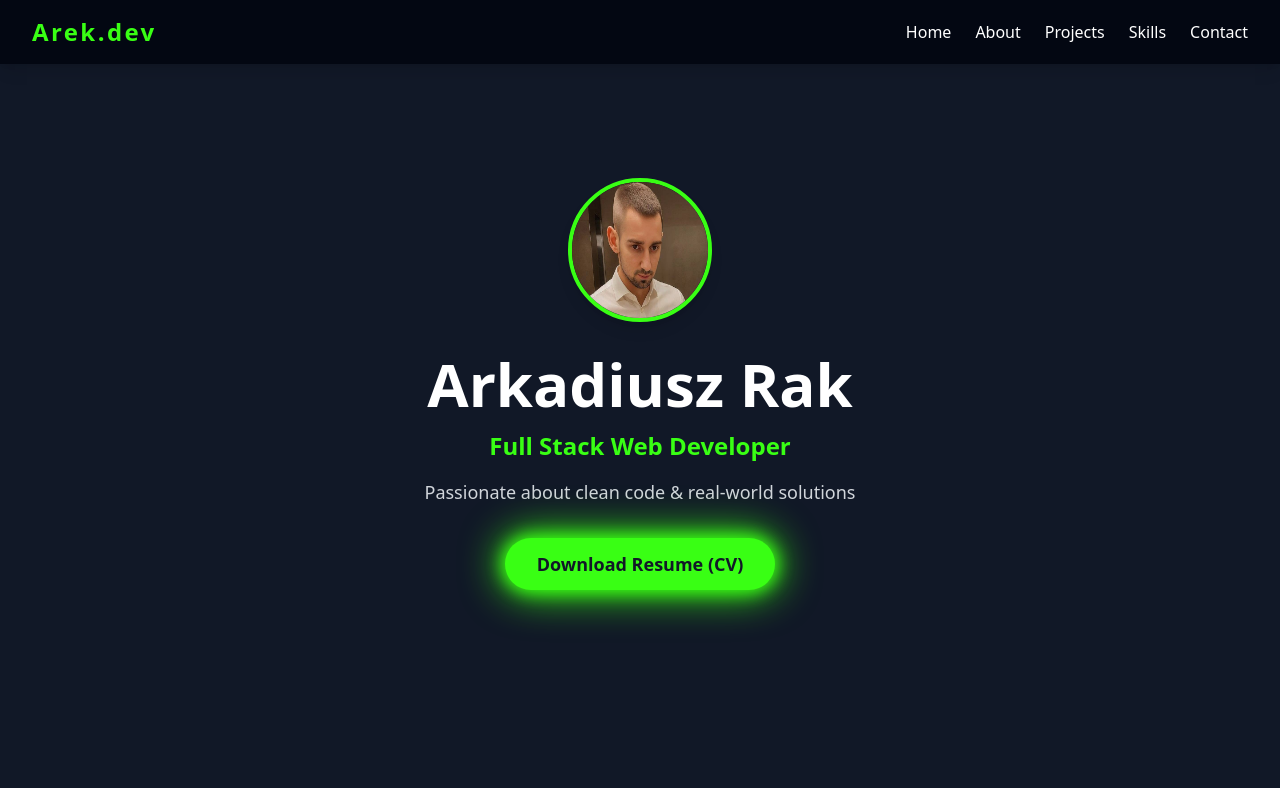
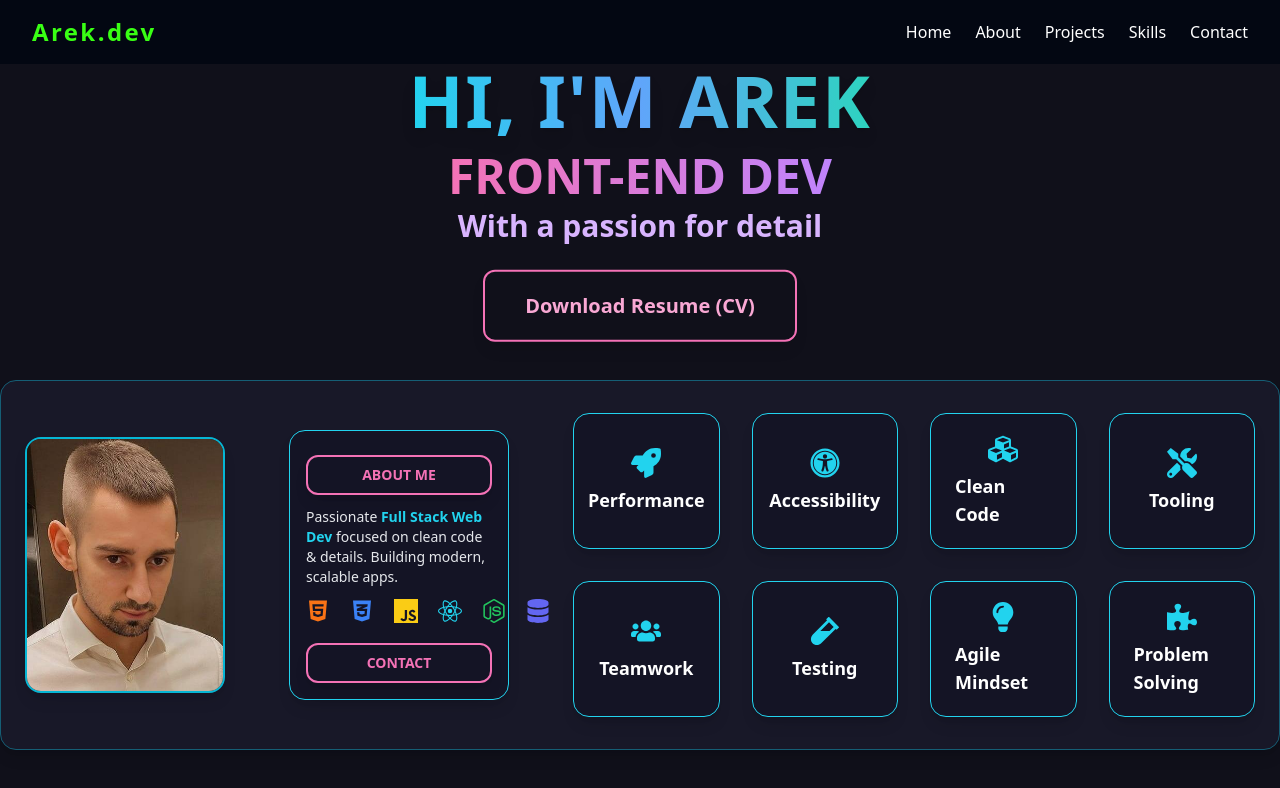
Before and after one commit to Kornetas/portfolio, a React (Vite) app: page / in a window 1280 px wide. Shown: the top 788 px of the page. Built offline with nearby package versions, Linux system fonts and the light colour scheme.

Commit message:
Clean up Home.jsx to use only new components

```diff
--- a/src/pages/Home.jsx
+++ b/src/pages/Home.jsx
@@ -1,51 +1,13 @@
-import { motion } from "framer-motion";
+import LandingHero from "../components/LandingHero";
+import FeaturedProjects from "../components/FeaturedProjects";
+import ProfileShowcase from "../components/ProfileShowcase";
 
-function Home() {
+export default function Home() {
   return (
-    <section className="flex flex-col items-center justify-center min-h-[80vh] px-4 text-center">
-      <motion.img
-        src="/profile.jpg"
-        alt="Profile"
-        className="w-36 h-36 rounded-full border-4 border-neon-green shadow-lg mb-8"
-        initial={{ scale: 0, opacity: 0 }}
-        animate={{ scale: 1, opacity: 1 }}
-        transition={{ duration: 0.8 }}
-      />
-      <motion.h1
-        className="text-4xl md:text-6xl font-extrabold mb-4 neon-text"
-        initial={{ opacity: 0, y: -50 }}
-        animate={{ opacity: 1, y: 0 }}
-        transition={{ duration: 0.7 }}
-      >
-        Arkadiusz Rak
-      </motion.h1>
-      <motion.h2
-        className="text-xl md:text-2xl font-semibold text-neon-green mb-4"
-        initial={{ opacity: 0, x: -40 }}
-        animate={{ opacity: 1, x: 0 }}
-        transition={{ duration: 0.9, delay: 0.3 }}
-      >
-        Full Stack Web Developer
-      </motion.h2>
-      <motion.p
-        className="text-lg text-gray-300 mb-8 max-w-xl"
-        initial={{ opacity: 0 }}
-        animate={{ opacity: 1 }}
-        transition={{ duration: 0.7, delay: 0.7 }}
-      >
-        Passionate about clean code & real-world solutions
-      </motion.p>
-      <motion.a
-        href="/CV.pdf"
-        download
-        className="bg-neon-green text-gray-900 font-bold py-3 px-8 rounded-full text-lg shadow-neon-glow transition hover:scale-105 active:scale-95"
-        initial={{ opacity: 0, y: 30 }}
-        animate={{ opacity: 1, y: 0 }}
-        transition={{ duration: 0.8, delay: 1.1 }}
-      >
-        Download Resume (CV)
-      </motion.a>
-    </section>
+    <main className="bg-[#10101a] min-h-screen">
+      <LandingHero />
+      <ProfileShowcase />
+      <FeaturedProjects />
+    </main>
   );
 }
-export default Home;
```
